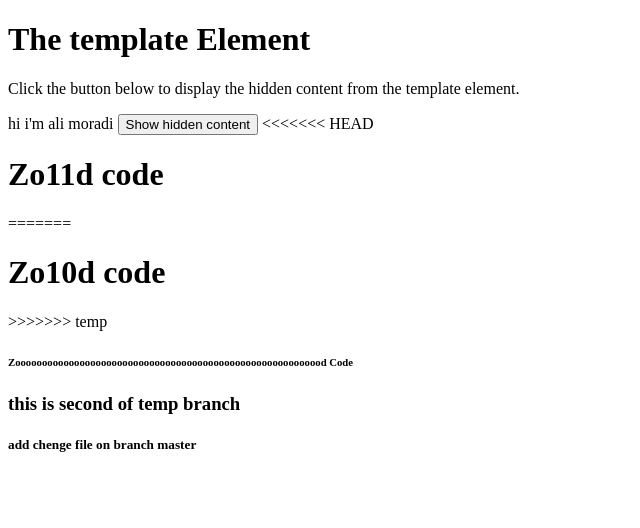
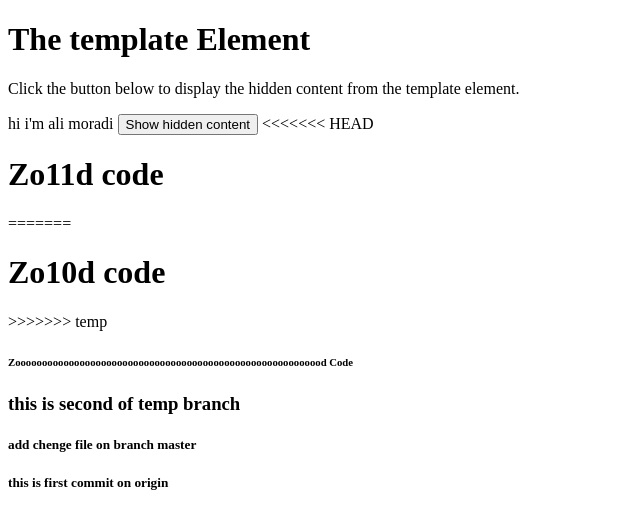
Before and after one commit to ALIII77/test1, a plain HTML site: page index.html in a window 1280 px wide. Shown: the whole page, without its empty margins (0-640 px from the left). Drawn offline with Linux system fonts and the light colour scheme.

Commit message:
first commit on origin h 5  tag

```diff
--- a/index.html
+++ b/index.html
@@ -37,4 +37,6 @@ function showContent() {
 </body>
 
 <h5> add chenge file on branch master </h5>
+
+<h5> this is first commit on origin </h5>
 </html>
```
